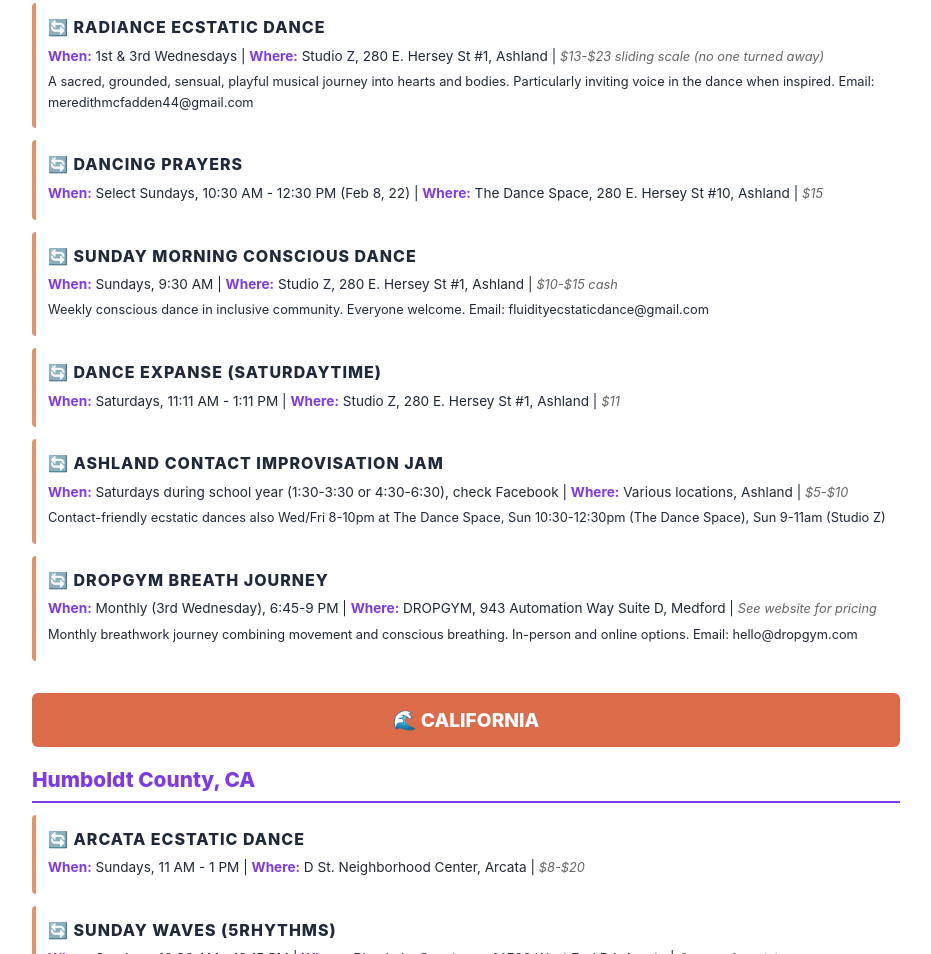
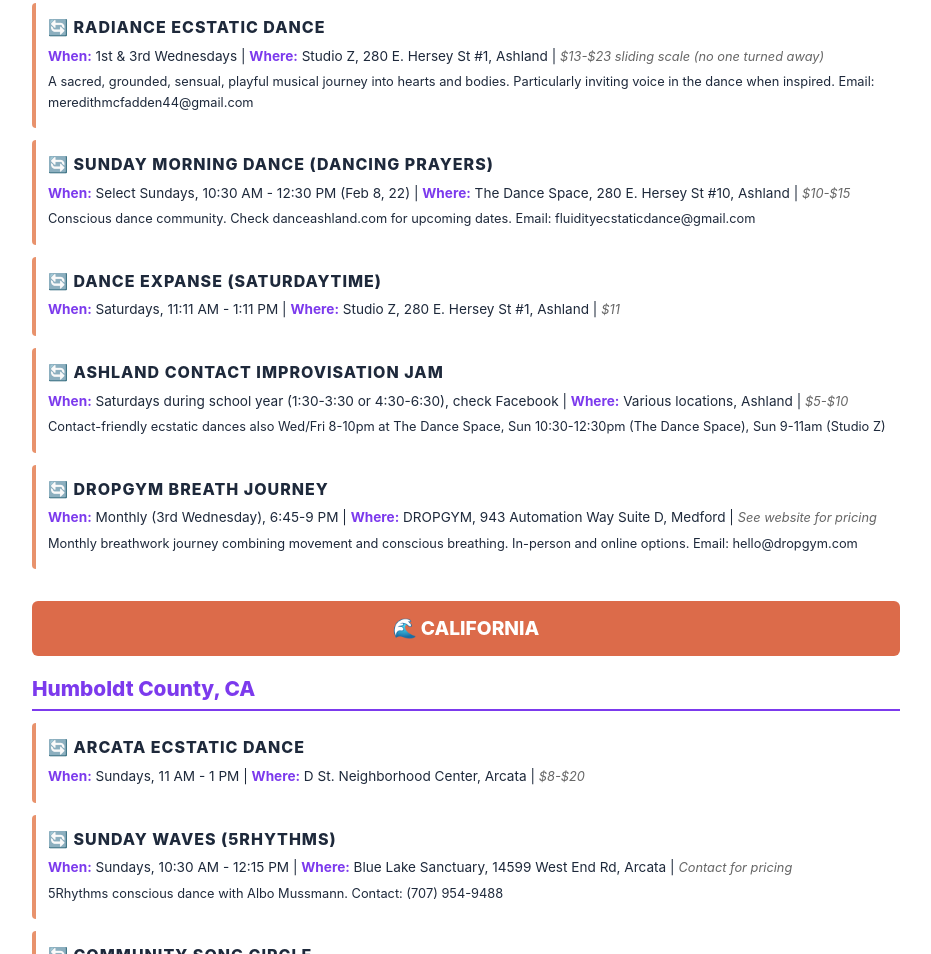
Before and after one commit to seanhelvey/coloft, a website: page regional-calendar.html in a window 1280 px wide. Shown: the part 2129-3083 px from the top of the page, without its empty margins (174-1105 px from the left). Drawn offline with Linux system fonts and the light colour scheme.

Commit message:
Combine sundays.

```diff
--- a/regional-calendar.html
+++ b/regional-calendar.html
@@ -405,13 +405,9 @@
                 <p class="event-meta" style="margin-top: 0.3rem; font-size: 0.8rem;">A sacred, grounded, sensual, playful musical journey into hearts and bodies. Particularly inviting voice in the dance when inspired. Email: meredithmcfadden44@gmail.com</p>
             </div>
             <div class="event-item" data-tag-dance="true" data-tag-monthly="true" data-tag-region-rogue-valley-or-ashlandmedfordgrants-pass="true">
-                <h3><a href="https://danceashland.com/" target="_blank">🔄 Dancing Prayers</a></h3>
-                <p class="event-meta"><strong>When:</strong> Select Sundays, 10:30 AM - 12:30 PM (Feb 8, 22) | <strong>Where:</strong> The Dance Space, 280 E. Hersey St #10, Ashland | <span class="event-price">$15</span></p>
-            </div>
-            <div class="event-item" data-tag-dance="true" data-tag-weekly="true" data-tag-region-rogue-valley-or-ashlandmedfordgrants-pass="true">
-                <h3><a href="https://danceashland.com/" target="_blank">🔄 Sunday Morning Conscious Dance</a></h3>
-                <p class="event-meta"><strong>When:</strong> Sundays, 9:30 AM | <strong>Where:</strong> Studio Z, 280 E. Hersey St #1, Ashland | <span class="event-price">$10-$15 cash</span></p>
-                <p class="event-meta" style="margin-top: 0.3rem; font-size: 0.8rem;">Weekly conscious dance in inclusive community. Everyone welcome. Email: fluidityecstaticdance@gmail.com</p>
+                <h3><a href="https://danceashland.com/" target="_blank">🔄 Sunday Morning Dance (Dancing Prayers)</a></h3>
+                <p class="event-meta"><strong>When:</strong> Select Sundays, 10:30 AM - 12:30 PM (Feb 8, 22) | <strong>Where:</strong> The Dance Space, 280 E. Hersey St #10, Ashland | <span class="event-price">$10-$15</span></p>
+                <p class="event-meta" style="margin-top: 0.3rem; font-size: 0.8rem;">Conscious dance community. Check danceashland.com for upcoming dates. Email: fluidityecstaticdance@gmail.com</p>
             </div>
             <div class="event-item" data-tag-dance="true" data-tag-weekly="true" data-tag-region-rogue-valley-or-ashlandmedfordgrants-pass="true">
                 <h3><a href="https://ecstaticdance.org/dance/the-dance-expanse/" target="_blank">🔄 Dance Expanse (SaturDAYtime)</a></h3>
```
Also changed, not shown: regional-events.json (+3 -14 lines).
